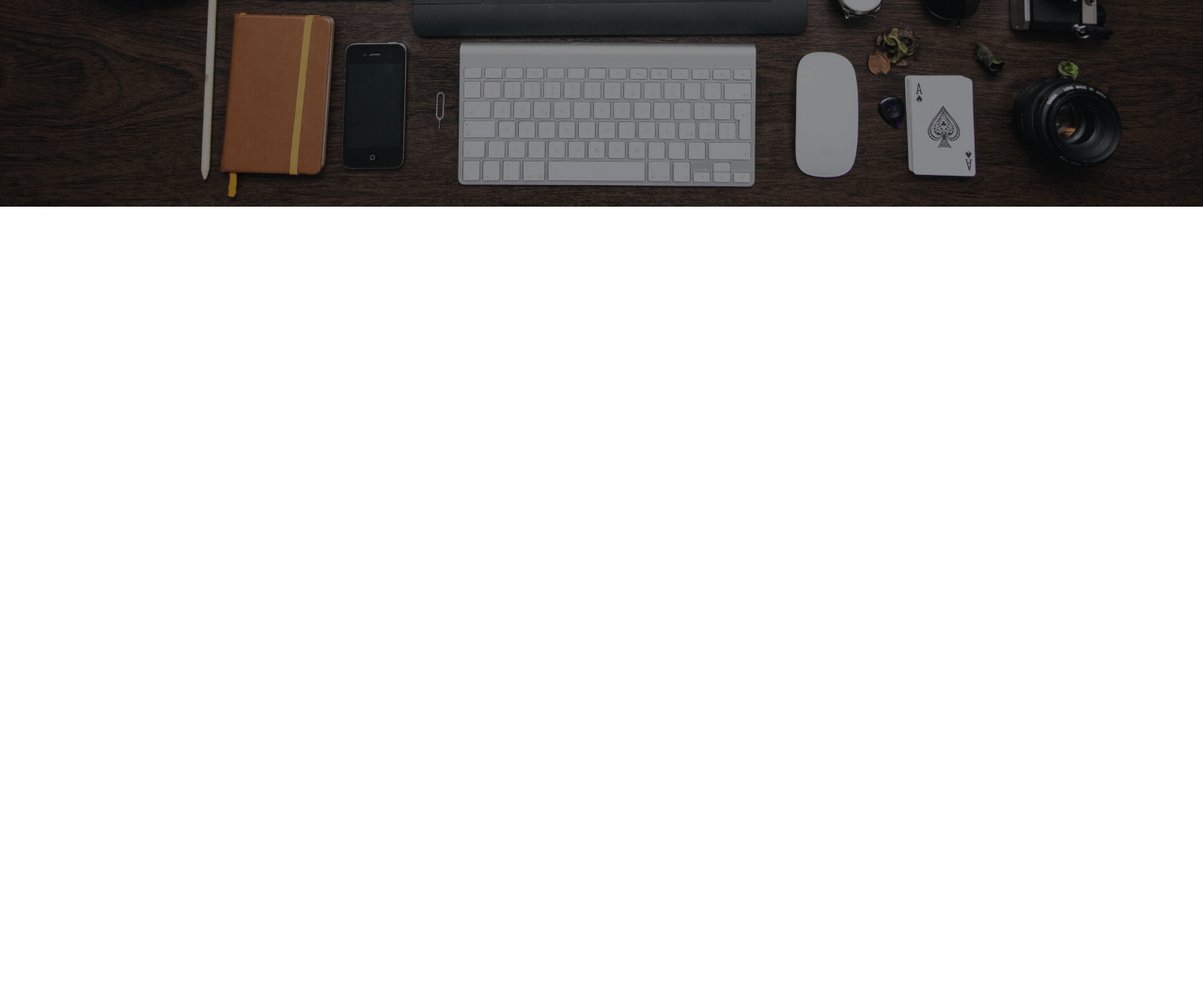
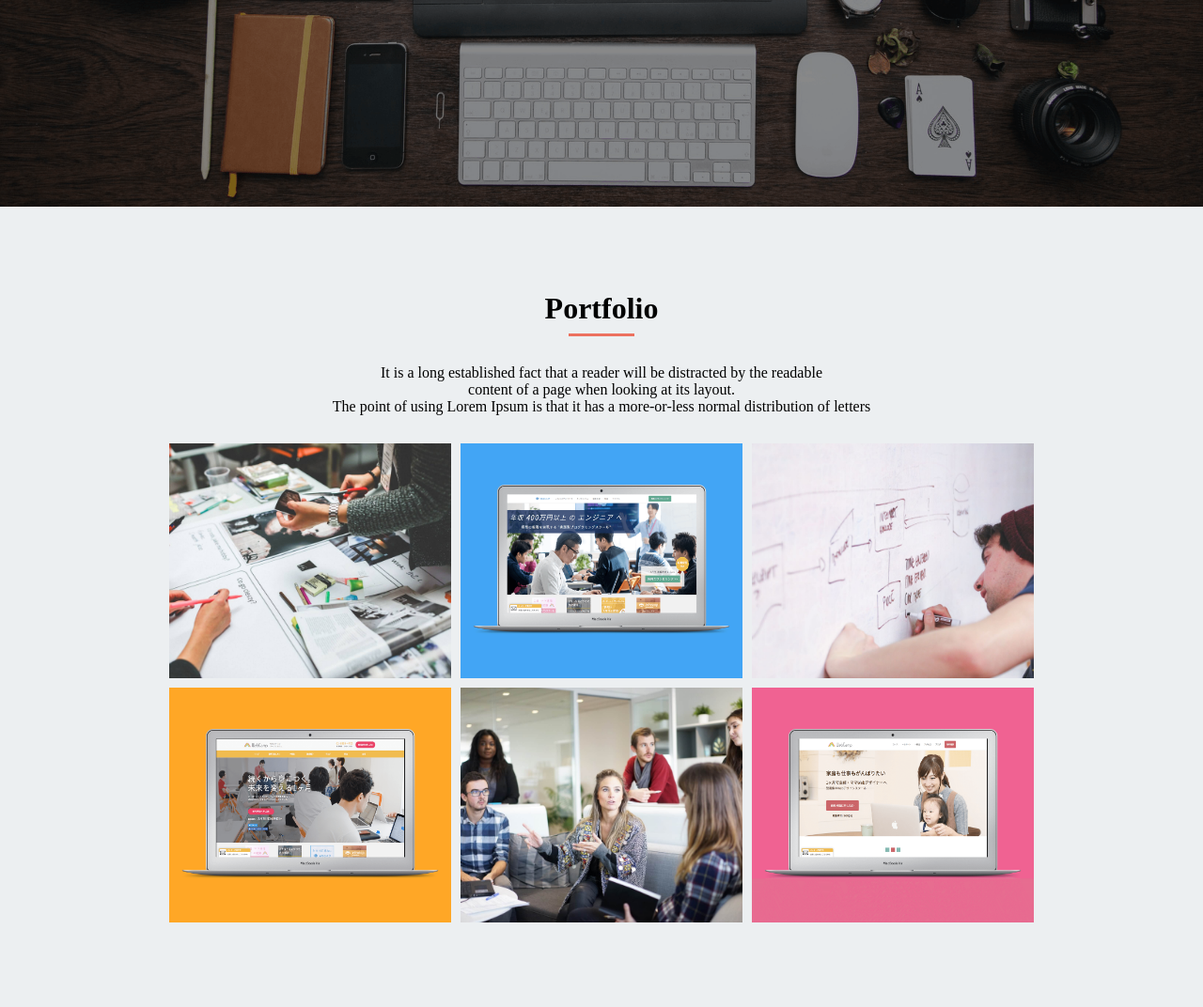
Before and after one commit to ichiyanagi7/HTML_CSS_-, a plain HTML site: page index.html in a window 1280 px wide. Shown: the part 500-1572 px from the top of the page at 94% size. Before the commit the page ends 800 px from the top, so only its background shows below. Drawn offline with Linux system fonts and the light colour scheme.

Commit message:
[add]Portfolio部分追加

```diff
--- a/index.html
+++ b/index.html
@@ -7,6 +7,7 @@
   </head>
 
   <body>
+    <!-- ヘッダー部分 -->
     <header>
       <div class="header-logo">
         <a href="index.html"><img class="logo-image" src="img/logo.png"></a>
@@ -22,10 +23,34 @@
     </header>
 
     <main>
+      <!-- メインイメージ部分 -->
       <div class="main-image">
         <h1>Lorem Ipsum</h1>
         <p>simply dummy text of the printing</p>
       </div>
+
+      <!-- Portfolio部分 -->
+      <div class="portfolio">
+        <div class="portfolio-box">
+          <h2>Portfolio</h2>
+          <div class="portfolio-border"></div>
+          <p>
+            It is a long established fact that a reader will be distracted by the readable<br>
+            content of a page when looking at its layout.<br>
+            The point of using Lorem Ipsum is that it has a more-or-less normal distribution of letters
+          </p>
+
+          <div class="boxes">
+            <div class="box1 box"></div>
+            <div class="box2 box"></div>
+            <div class="box3 box"></div>
+            <div class="box4 box"></div>
+            <div class="box5 box"></div>
+            <div class="box6 box"></div>
+          </div>
+        </div>
+      </div>
+
     </main>
 
     <footer>
--- a/style.css
+++ b/style.css
@@ -58,3 +58,84 @@ header {
   font-size: 20px;
   text-align: center;
 }
+
+/* portfolio部分 */
+.portfolio {
+  background-color: #eceff1;
+}
+.portfolio-box {
+  width: 920px;
+  text-align: center;
+  margin: 0 auto;
+}
+
+.portfolio h2 {
+  font-size: 32px;
+  color: #000;
+  padding-top: 90px;
+}
+
+.portfolio-border {
+  height: 3px;
+  width: 70px;
+  margin: 8px auto 30px;
+  background-color: #ec715f;
+}
+
+.portfolio-box p {
+  padding-bottom: 30px;
+  font-size: 16px;
+  color: #000;
+}
+
+.boxes {
+  display: grid;
+  grid-template-columns: 300px 300px 300px;
+  gap: 10px;
+  padding-bottom: 90px;
+}
+
+.box {
+  height: 250px;
+  width: 300px;
+}
+
+.box:nth-child(3) {
+  margin-right: 0px;
+}
+
+.box1 {
+  background-image: url(img/sketch.jpg);
+  background-size: cover;
+  background-position: center;
+}
+
+.box2 {
+  background-image: url(img/websuku.png);
+  background-size: cover;
+  background-position: center;
+}
+
+.box3 {
+  background-image: url(img/write.jpg);
+  background-size: cover;
+  background-position: center;
+}
+
+.box4 {
+  background-image: url(img/webcamp.png);
+  background-size: cover;
+  background-position: center;
+}
+
+.box5 {
+  background-image: url(img/talk.jpg);
+  background-size: cover;
+  background-position: center;
+}
+
+.box6 {
+  background-image: url(img/webcamp-mother.png);
+  background-size: cover;
+  background-position: center;
+}
```
Also changed, not shown: 1 other file.
